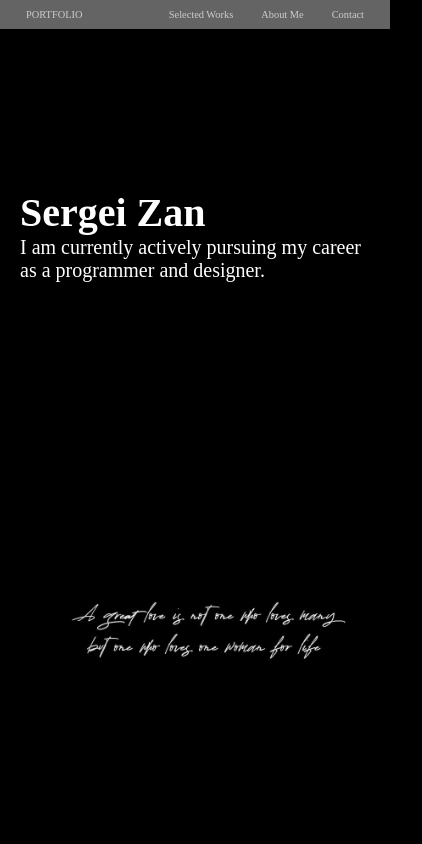
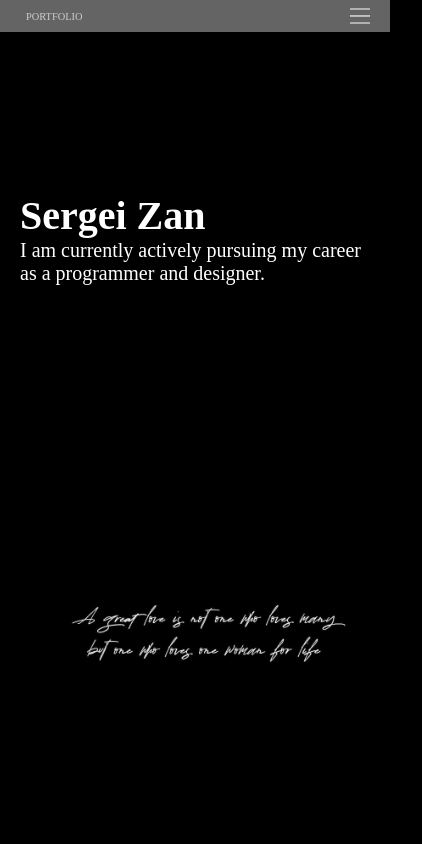
Before and after one commit to toemoe/design_portfolio, a React (Create React App) app in the folder my-app/: page / in a window 390 px wide. Shown: the top 844 px of the page, 422 px wide, since content can reach past the window. Built offline with nearby package versions, Linux system fonts and the light colour scheme; a web font is replaced by a local one.

Commit message:
changee mobile

```diff
--- a/my-app/src/components/layouts/AppHeader.tsx
+++ b/my-app/src/components/layouts/AppHeader.tsx
@@ -1,7 +1,14 @@
+import React, { useState } from 'react';
 import '../../styles/App.css';
 import { scrollToElement } from './AppLanding';
+import buttonMobile from '../../assets/buttonMobile.svg';
 
-export default function AppHeader() {
+const AppHeader: React.FC = () => {
+    const [isExpanded, setIsExpanded] = useState(false);
+
+    const handleButtonClick = () => {
+        setIsExpanded(!isExpanded);
+    };
 
     return (
         <div className="Header">
@@ -11,6 +18,14 @@ export default function AppHeader() {
                 <button className='ProfileHeader' onClick={() => scrollToElement('aboutMe')}>About Me</button>
                 <button className='ContactHeader' onClick={() => scrollToElement('contact')}>Contact</button>
             </div>
+                <img src={buttonMobile} alt='mobileButton' className='buttonMobile' onClick={handleButtonClick} />
+                <div className={`expandedMenu ${isExpanded ? 'expanded' : ''}`}>
+                <button className='SelectedHeaderM' onClick={() => scrollToElement('selected')}>Selected Works</button>
+                <button className='ProfileHeaderM' onClick={() => scrollToElement('aboutMe')}>About Me</button>
+                <button className='ContactHeaderM' onClick={() => scrollToElement('contact')}>Contact</button>
+                </div>
         </div>
     );
 };
+
+export default AppHeader;
--- a/my-app/src/components/layouts/AppLanding.tsx
+++ b/my-app/src/components/layouts/AppLanding.tsx
@@ -1,6 +1,5 @@
 import '../../styles/App.css';
 import avatar from "../../assets/avatar.svg"
-import letter from "../../assets/bg_text.jpg";
 import React, { useState } from "react";
 import AppModal from "../AppModal";
 import ScrollApp from '../FeaturedWorks';
@@ -86,7 +85,6 @@ export default function AppLanding() {
                 I participate in the educational project<br/>
                 School 21 from Sberbank.
                 </p>
-
                 <p className="forButton">More of my work:</p>
                 <div className="ButtonClass">
                     <button className="buttonProfile" onClick={handleClickGitHub}>GitHub</button>
--- a/my-app/src/styles/App.css
+++ b/my-app/src/styles/App.css
@@ -39,7 +39,7 @@ body {
     flex-direction: row;
     gap: 16rem;
     @media (max-width: 768px) {
-        gap: 1rem;
+        display: none;
     }
 
 }
@@ -351,6 +351,15 @@ body {
     border-radius: 0.5rem;
 }
 
+.buttonMobile {
+    display: none;
+}
+
+@media (min-width: 769px) {
+    .expandedMenu {
+        display: none;
+    }
+}
 
 @media only screen and (max-width: 768px) {
 
@@ -488,4 +497,47 @@ body {
         width: 75%;
         height: 40%;
     }
+
+    .buttonMobile {
+        display: block;
+        cursor: pointer;
+    }
+
+    .expandedMenu {
+        position: absolute;
+        top: 100%;
+        left: 0;
+        width: 100%;
+        background: var(--gray);
+        display: flex;
+        flex-direction: column;
+        gap: 8px;
+        padding: 1rem;
+        transform: translateY(-20px);
+        opacity: 0;
+        pointer-events: none;
+        transition: all 0.3s ease;
+        z-index: 1000;
+    }
+
+    .expandedMenu.expanded {
+        transform: translateY(0);
+        opacity: 1;
+        pointer-events: auto;
+    }
+
+    .SelectedHeaderM, .ProfileHeaderM, .ContactHeaderM {
+        text-align: left;
+        background: none;
+        border: none;
+        cursor: pointer;
+        padding-left: 10px;
+    }
+
+    .buttonMobile {
+        display: block;
+        cursor: pointer;
+        z-index: 1001;
+    }
+
 }
```
Also changed, not shown: my-app/src/assets/buttonMobile.svg (added).
